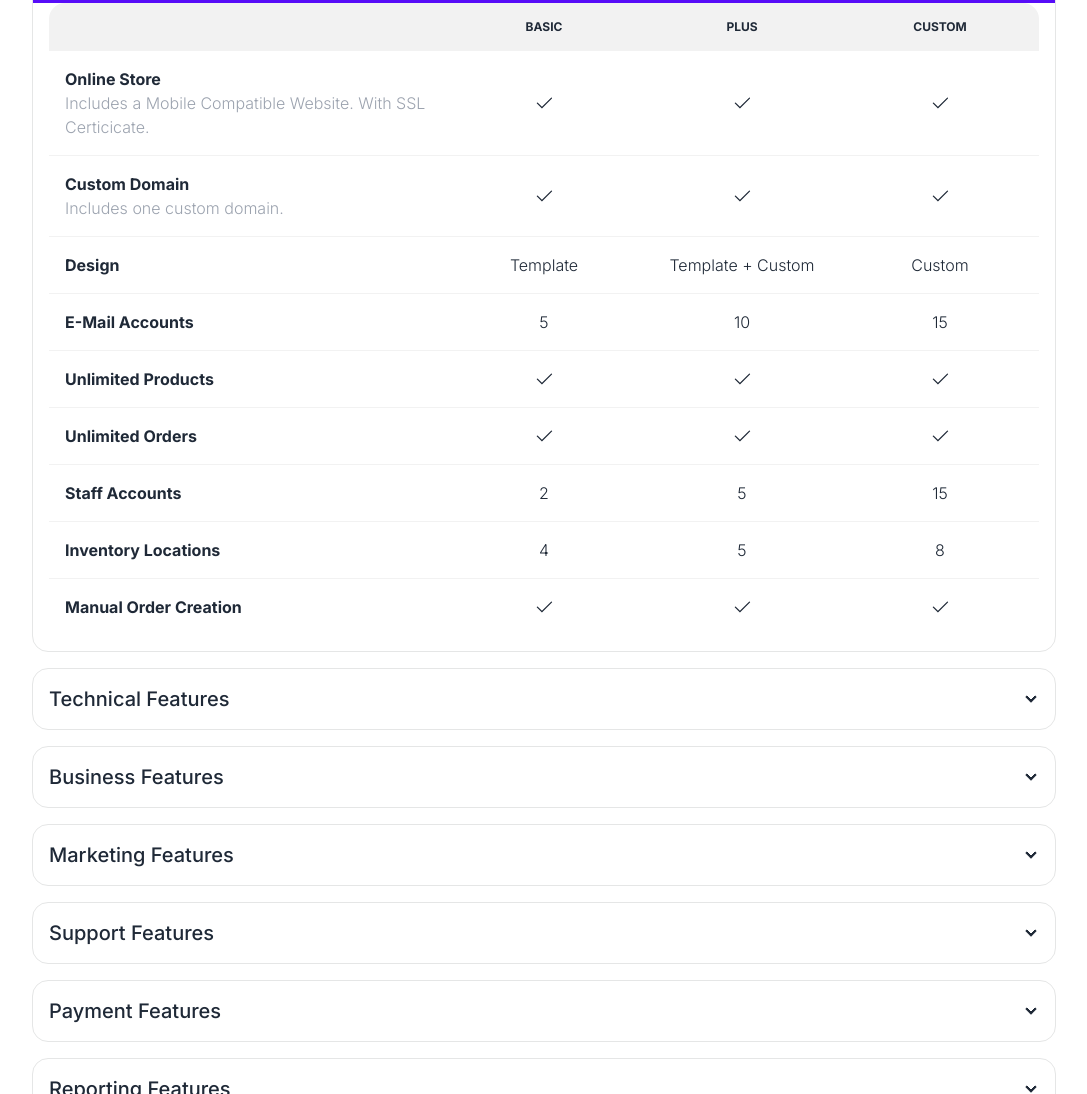
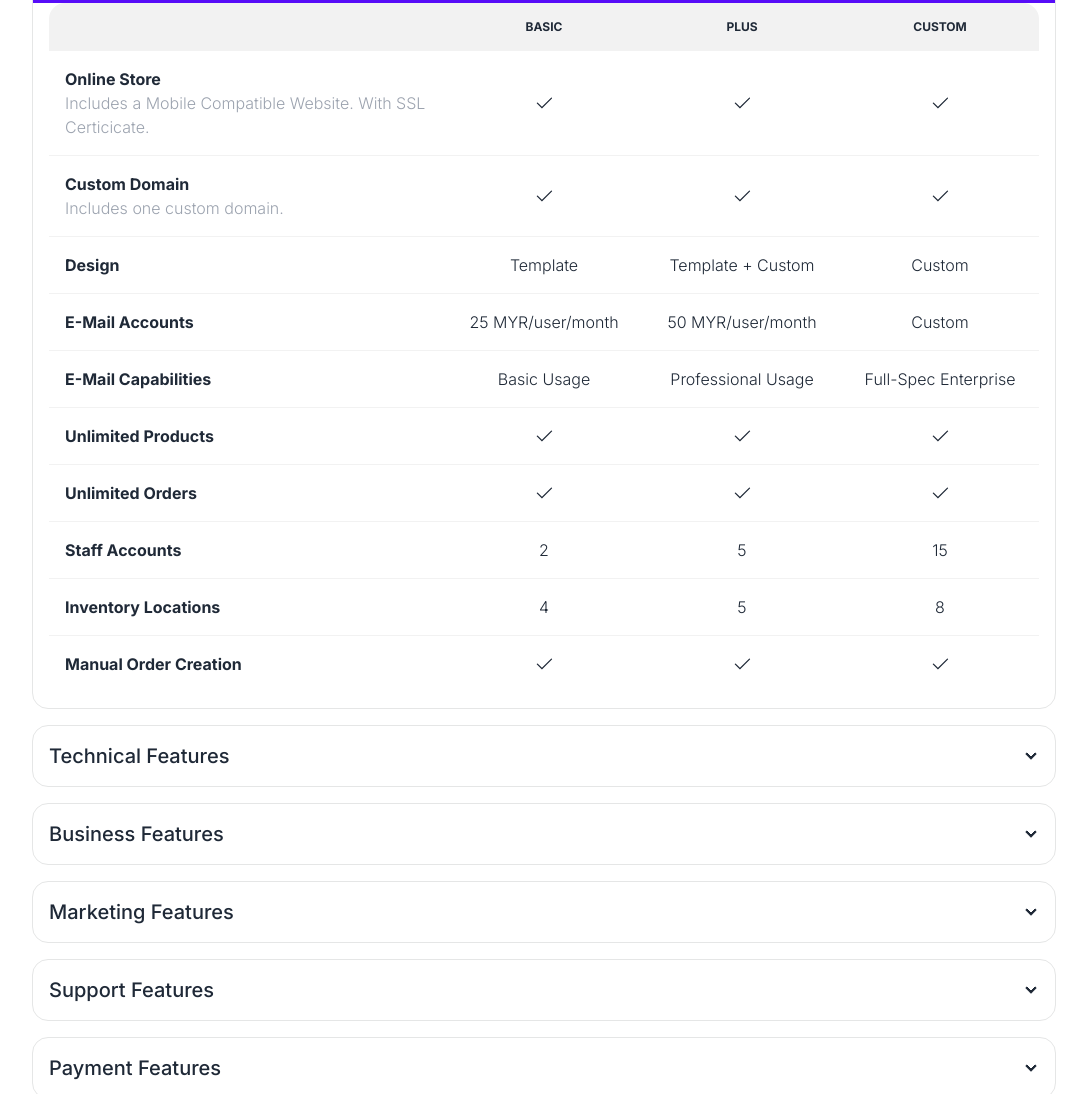
Before and after one commit to orbulant/easyaccel, an Astro site: page /pricing/ecommerce in a window 1280 px wide. Shown: the part 1090-2184 px from the top of the page, without its empty margins (96-1183 px from the left). Built offline with nearby package versions, Linux system fonts and the light colour scheme; Astro itself is replaced by a stand-in of ours.

Commit message:
Changed E-Mails

```diff
--- a/src/pages/pricing/ecommerce.astro
+++ b/src/pages/pricing/ecommerce.astro
@@ -89,7 +89,8 @@ const features = [
           data: [true, true, true],
         },
         { header: "Design", data: ["Template", "Template + Custom", "Custom"] },
-        { header: "E-Mail Accounts", data: [5, 10, 15] },
+        { header: "E-Mail Accounts", data: ["25 MYR/user/month", "50 MYR/user/month", "Custom"] },
+        {header: "E-Mail Capabilities", data: ["Basic Usage", "Professional Usage", "Full-Spec Enterprise"]},
         { header: "Unlimited Products", data: [true, true, true] },
         { header: "Unlimited Orders", data: [true, true, true] },
         { header: "Staff Accounts", data: [2, 5, 15] },
```
